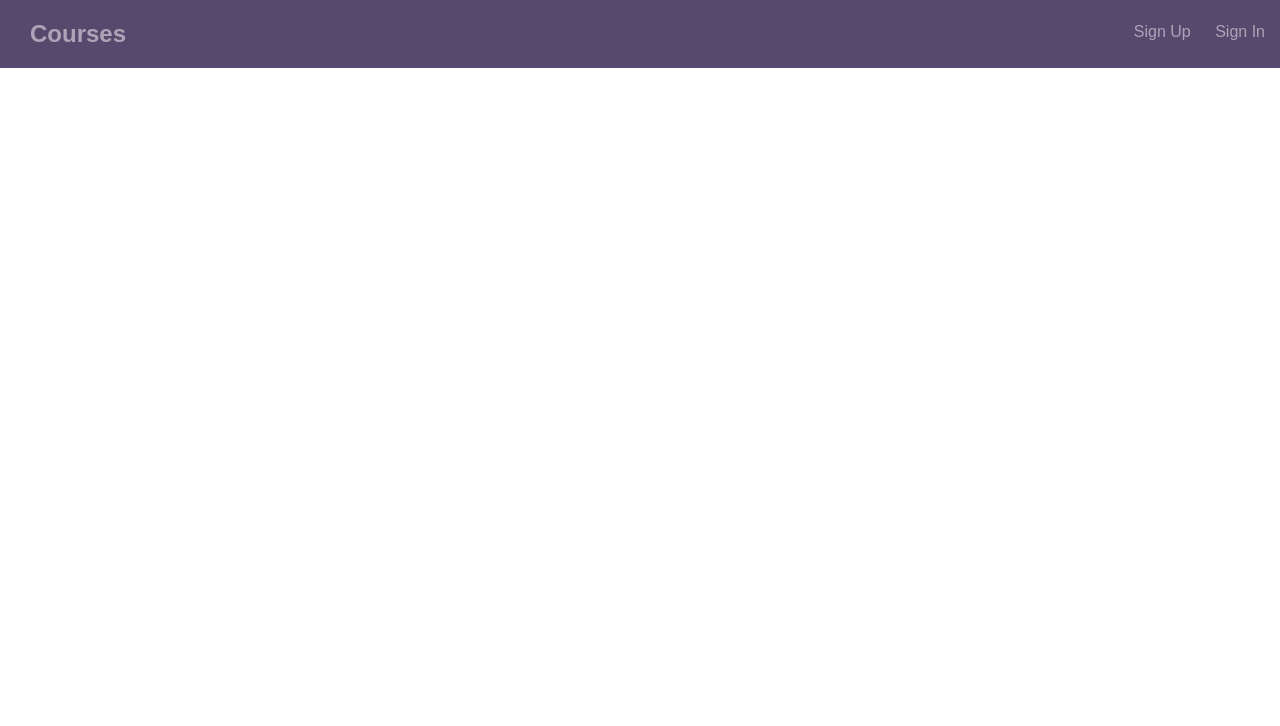
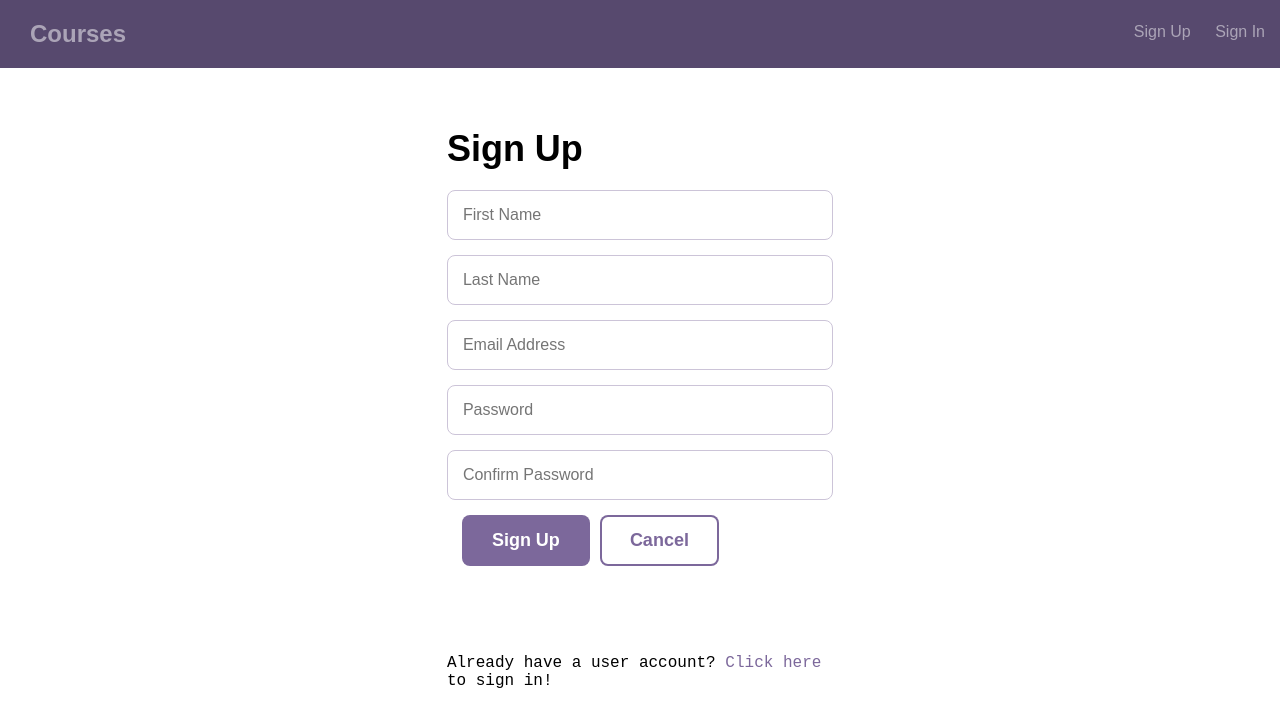
Before and after one commit to Indasia/Techdegree-Project-10, a React (Create React App) app in the folder client/: page /signup in a window 1280 px wide. Shown: the top 726 px of the page. Built offline with nearby package versions, Linux system fonts and the light colour scheme.

Commit message:
fixed route paths

```diff
--- a/client/src/App.js
+++ b/client/src/App.js
@@ -53,7 +53,7 @@ class App extends Component {
 
         } else {
           localStorage.clear();
-          window.location.assign('/usersignup')
+          window.location.assign('/signup')
         }
     })
   }
@@ -76,10 +76,10 @@ class App extends Component {
               <Route exact path='/courses' render={() => <Courses />} />
               <PrivateRoute exact path='/courses/create' component={CreateCourse} />
               <Route exact path='/courses/:id' component={CourseDetail} />
-              <Route exact path='/UserSignIn' render={() => <UserSignIn signIn={this.handleSignIn} />} />
+              <Route exact path='/signin' render={() => <UserSignIn signIn={this.handleSignIn} />} />
               <PrivateRoute exact path='/courses/:id/update' component={UpdateCourse} />
-              <Route exact path='/UserSignUp' render={() => <UserSignUp signIn={this.handleSignIn} />} />
-              <Route exact path='/UserSignOut' component={UserSignOut} />
+              <Route exact path='/signup' render={() => <UserSignUp signIn={this.handleSignIn} />} />
+              <Route exact path='/signout' component={UserSignOut} />
             </Switch>
           </div>
         </BrowserRouter>
--- a/client/src/components/Header.js
+++ b/client/src/components/Header.js
@@ -8,7 +8,7 @@ const Header = () => {
                 <h1 className='header--logo'>Courses</h1>
                 <nav>
                     <span>Welcome {localStorage.getItem('FirstName')} {localStorage.getItem('LastName')}</span>
-                    <Link className='signout' to='/usersignout'> Sign Out </Link>
+                    <Link className='signout' to='/signout'> Sign Out </Link>
                 </nav>
             </div>
         </div>
@@ -19,8 +19,8 @@ const Header = () => {
                         <NavLink to='/courses'>Courses</NavLink>
                     </h1>
                     <nav>
-                        <Link className='signup' to={'/UserSignUp'}> Sign Up </Link>
-                        <Link className='signin' to={'/UserSignIn'}> Sign In </Link>
+                        <Link className='signup' to={'/signup'}> Sign Up </Link>
+                        <Link className='signin' to={'/signin'}> Sign In </Link>
                     </nav>
                 </div>
             </div>
--- a/client/src/components/PrivateRoute.js
+++ b/client/src/components/PrivateRoute.js
@@ -13,7 +13,7 @@ function PrivateRoute({ component: Component, ...rest }) {
                     ? (<Component {...props} />)
                     : (alert("You must log in"),
                         <Redirect to={{
-                            pathname: "/usersignin",
+                            pathname: "/signin",
                             state: { from: props.location }
                         }} />
                     )
--- a/client/src/components/UserSignIn.js
+++ b/client/src/components/UserSignIn.js
@@ -48,7 +48,7 @@ class UserSignIn extends Component {
                         </form>
                     </div>
                     <p>&nbsp;</p>
-                    <p>Don't have a user account?<Link to="/usersignup"> Click here</Link> to sign up!</p>
+                    <p>Don't have a user account?<Link to="/signup"> Click here</Link> to sign up!</p>
                 </div>
             </div>
         );
--- a/client/src/components/UserSignUp.js
+++ b/client/src/components/UserSignUp.js
@@ -145,7 +145,7 @@ class UserSignUp extends Component {
                         </form>
                     </div>
                     <p>&nbsp;</p>
-                    <p>Already have a user account? <Link to='/usersignin'>Click here</Link> to sign in!</p>
+                    <p>Already have a user account? <Link to='/signin'>Click here</Link> to sign in!</p>
                 </div>
             </div>
 
```
Also changed, not shown: 1 other file (tests, documents, lock files or other folders).
